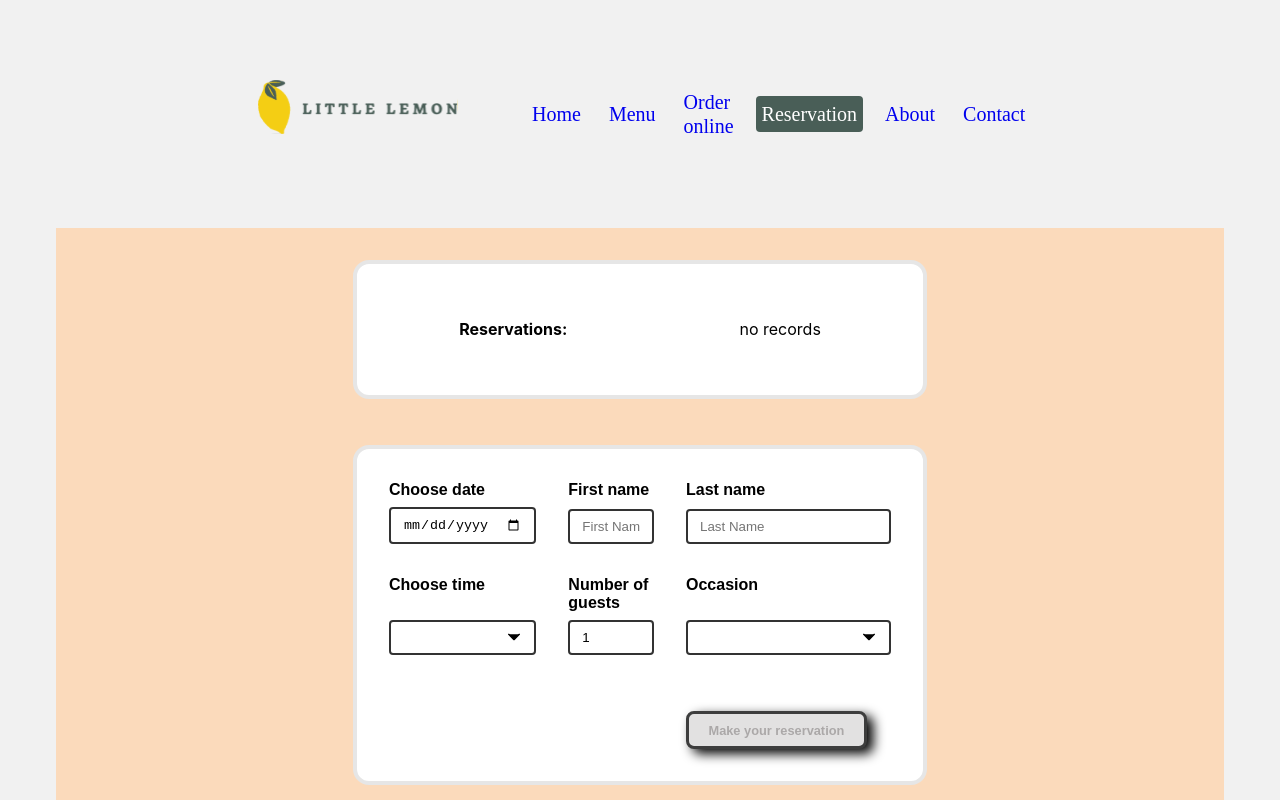
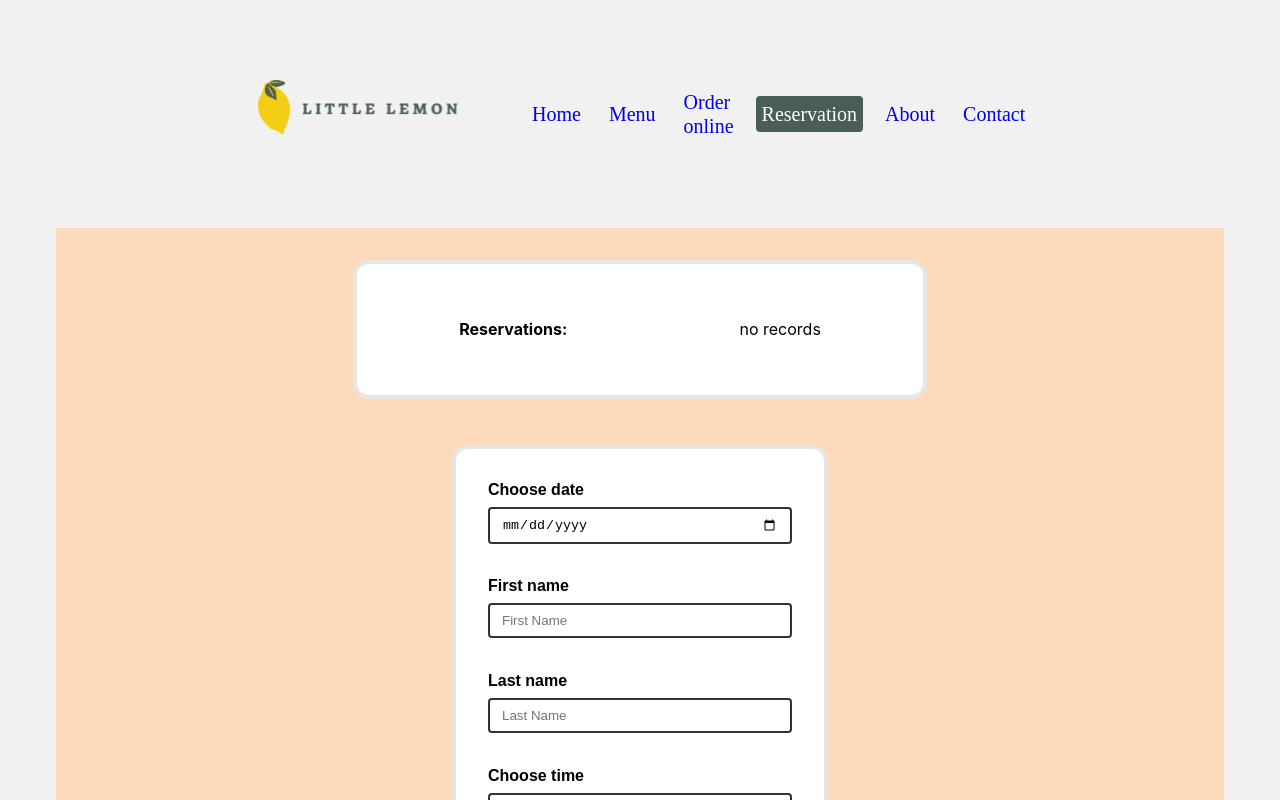
Before and after one commit to RoboCoode/restaurantApp, a React (Create React App) app: page /reservation in a window 1280 px wide. Shown: the top 800 px of the page. Built offline with nearby package versions, Linux system fonts and the light colour scheme; a web font is replaced by a local one.

Commit message:
formData + formErrors

```diff
--- a/src/components/BookingForm.css
+++ b/src/components/BookingForm.css
@@ -5,12 +5,12 @@ form {
   background-color: hsl(0, 0%, 100%);
   border: 4px solid hsl(0, 0%, 90%);
   display: grid;
-  grid-template-columns: 1fr 1fr;
-  gap: 2rem;
+  grid-template-columns: 1fr ;
+  gap: 0.5rem;
 }
 
 .bookingform {
-  grid-column: 4/10;
+  grid-column: 5/9;
   grid-row: 3/7;
 }
 
@@ -75,7 +75,7 @@ button {
   font-size: 0.8rem;
   font-weight: 700;
   border-radius: 0.5rem;
-  grid-column: 3/3;
+  grid-column: 1/1;
   box-shadow: 0.4rem 0.3rem 0.7rem #000000;
   cursor: pointer;
 }
@@ -124,6 +124,9 @@ textarea:focus {
   box-shadow: 0 0 0 4px #495e57;
 }
 
+
+.input-error-message{ color:red ; font-size: 0.8rem; font-weight: 700;}
+.input-error{ border-color:red ; }
 
 
 @media screen and (max-width: 560px) {
--- a/src/components/BookingForm.js
+++ b/src/components/BookingForm.js
@@ -3,7 +3,7 @@ import "./BookingForm.css";
 
 function BookingForm(props) {
   function handleNewDateChange(e) {
-    props.setDate(e.target.value);
+    props.setFormData({ ...props.formData, date: e.target.value });
 
     props.updateFetchTime({ type: "newdate", date: e.target.value });
   }
@@ -15,76 +15,107 @@ function BookingForm(props) {
           <label htmlFor="res-date">Choose date</label>
           <input
             name="date"
-            value={props.date}
+            value={props.formData.date}
             onChange={handleNewDateChange}
+            onBlur={props.handleBlur}
+            className={props.formErrors.date ? "input-error" : ""}
             type="date"
             id="res-date"
             required
           />
+          <p className="input-error-message">{props.formErrors.date}</p>
         </div>
 
         <div className="labelbox">
           <label htmlFor="res-firstname">First name</label>
           <input
             name="firstName"
-            value={props.firstName}
-            onChange={(e) => props.setFirstName(e.target.value)}
+            value={props.formData.firstName}
+            onChange={(e) =>
+              props.setFormData({
+                ...props.formData,
+                firstName: e.target.value,
+              })
+            }
+            onBlur={props.handleBlur}
             type="text"
             id="res-firstname"
             placeholder="First Name"
             required
             minLength={2}
-            maxLength={50}
+            maxLength={20}
+            className={props.formErrors.firstName ? "input-error" : ""}
           />
+          <p className="input-error-message">{props.formErrors.firstName}</p>
         </div>
         <div className="labelbox">
           <label htmlFor="res-lastName">Last name</label>
           <input
-            name="last name"
-            value={props.lastName}
-            onChange={(e) => props.setLastName(e.target.value)}
+            name="lastName"
+            value={props.formData.lastName}
+            onChange={(e) =>
+              props.setFormData({ ...props.formData, lastName: e.target.value })
+            }
+            onBlur={props.handleBlur}
+            className={props.formErrors.lastName ? "input-error" : ""}
             type="text"
             id="res-lastName"
             placeholder="Last Name"
             minLength={2}
-            maxLength={50}
+            maxLength={20}
+            required
           />
+          <p className="input-error-message">{props.formErrors.lastName}</p>
         </div>
 
         <div className="labelbox">
           <label htmlFor="res-time">Choose time</label>
           <select
             name="time"
-            value={props.time}
-            onChange={(e) => props.setTime(e.target.value)}
+            value={props.formData.time}
+            onChange={(e) =>
+              props.setFormData({ ...props.formData, time: e.target.value })
+            }
+            onBlur={props.handleBlur}
+            className={props.formErrors.time ? "input-error" : ""}
             id="res-time "
             required
           >
             <option value={""}></option>
             <AvailableTimes avaTimes={props.avaTimes} />
           </select>
+          <p className="input-error-message">{props.formErrors.time}</p>
         </div>
         <div className="labelbox">
           <label htmlFor="guests">Number of guests</label>
           <input
             name="guest"
-            value={props.guest}
-            onChange={(e) => props.setGuest(e.target.value)}
+            value={props.formData.guest}
+            onChange={(e) =>
+              props.setFormData({ ...props.formData, guest: e.target.value })
+            }
+            onBlur={props.handleBlur}
+            className={props.formErrors.guest ? "input-error" : ""}
             type="number"
-            placeholder="1"
+            placeholder=""
             min="1"
             max="10"
             id="guests"
             required
           />
+          <p className="input-error-message">{props.formErrors.guest}</p>
         </div>
 
         <div className="labelbox">
           <label htmlFor="occasion">Occasion</label>
           <select
             name="occasion"
-            value={props.occasion}
-            onChange={(e) => props.setOccasion(e.target.value)}
+            value={props.formData.occasion}
+            onChange={(e) =>
+              props.setFormData({ ...props.formData, occasion: e.target.value })
+            }
+            className={props.formErrors.occasion ? "input-error" : ""}
+            onBlur={props.handleBlur}
             id="occasion"
             required
           >
@@ -92,6 +123,7 @@ function BookingForm(props) {
             <option value={"Birthday"}>Birthday</option>
             <option value={"Anniversary"}>Anniversary</option>
           </select>
+          <p className="input-error-message">{props.formErrors.occasion}</p>
         </div>
         <button
           aria-label="On Click"
--- a/src/components/Main.js
+++ b/src/components/Main.js
@@ -63,6 +63,8 @@ function Main() {
   const [index, setIndex] = useState(0);
   const [mobileSize, setMobileSize] = useState(window.innerWidth < 560);
 
+
+
   const handleNext = () => {
     if (index + 1 >= arrdishes.length) {
       setIndex(0);
@@ -78,6 +80,10 @@ function Main() {
       setIndex((prevState) => prevState - 1);
     }
   };
+
+
+
+
 
   useEffect(() => {
     function handleResize() {
--- a/src/components/Reservation.js
+++ b/src/components/Reservation.js
@@ -2,8 +2,6 @@ import BookingForm from "./BookingForm";
 import BookingSlot from "./BookingSlot";
 import { useState, useReducer, useEffect } from "react";
 import { fetchAPI } from "../fetchAPI.js";
-
-
 
 function Reservation() {
   function initializeTimes() {
@@ -15,7 +13,9 @@ function Reservation() {
       case "newdate": {
         return fetchData(action.date);
       }
-      default: { return }
+      default: {
+        return;
+      }
     }
   }
 
@@ -30,35 +30,45 @@ function Reservation() {
     {},
     initializeTimes
   );
-  const [date, setDate] = useState("");
-  const [firstName, setFirstName] = useState("");
-  const [lastName, setLastName] = useState("");
-  const [time, setTime] = useState("");
-  const [guest, setGuest] = useState("1");
-  const [occasion, setOccasion] = useState("");
+
   const [bookedSlots, setbookedSlots] = useState([]);
+  const [formErrors, setFormErrors] = useState({});
+  const [formData, setFormData] = useState({
+    date: "",
+    firstName: "",
+    lastName: "",
+    time: "",
+    guest: "1",
+    occasion: "",
+  });
 
   const getIsFormValid = () => {
-
-
-    return date && firstName && lastName && time && guest && occasion;
+    return (
+      formData.date &&
+      formData.firstName &&
+      formData.lastName &&
+      formData.time &&
+      formData.guest &&
+      formData.occasion
+    );
   };
 
-
   const clearForm = () => {
-    setFirstName("");
-    setLastName("");
-    setDate("");
-    setTime("");
-    setGuest("1");
-    setOccasion("");
+    setFormData({
+      date: "",
+      firstName: "",
+      lastName: "",
+      time: "",
+      guest: "",
+      occasion: "",
+    });
   };
 
   const bookingconditions = () => {
     for (let i = 0; i < bookedSlots.length; i++) {
       if (
-        bookedSlots[i].bookedDate === date &&
-        bookedSlots[i].bookedTime === time
+        bookedSlots[i].bookedDate === formData.date &&
+        bookedSlots[i].bookedTime === formData.time
       ) {
         alert(
           "This reservation are already booked. Please choose another time. "
@@ -75,6 +85,31 @@ function Reservation() {
     return true;
   };
 
+  const handleBlur = (e) => {
+    const { name, value } = e.target;
+
+    let error = { ...formErrors };
+    if (!value) {
+      error[name] = "This field is required";
+    } else if (name == "firstName") {
+      if (value.length <= 2 || value.length >= 25) {
+        error[name] = " Name should be more than 2 and less than 50 char";
+      } else {
+        delete error[name];
+      }
+    }else if (name == "guest") {
+       if (value == 0) { error[name] = "guests should be min 1"}
+       else { delete error[name]; }
+  }
+
+
+    else { delete error[name];}
+
+    setFormErrors(error);
+  };
+
+  console.log(formErrors);
+
   const handleSubmit = (e) => {
     e.preventDefault();
     if (bookingconditions()) {
@@ -82,13 +117,14 @@ function Reservation() {
 
       setbookedSlots((prevState) => [
         ...prevState,
-        { ["bookedDate"]: date, ["bookedTime"]: time },
+        { ["bookedDate"]: formData.date, ["bookedTime"]: formData.time },
       ]);
 
       clearForm();
     } else {
       return;
     }
+    console.log("formData: ", formData);
   };
 
   return (
@@ -97,20 +133,11 @@ function Reservation() {
         handleSubmit={handleSubmit}
         getIsFormValid={getIsFormValid}
         avaTimes={availableTimes}
-        date={date}
-        setDate={setDate}
-        firstName={firstName}
-        setFirstName={setFirstName}
-        lastName={lastName}
-        setLastName={setLastName}
-        time={time}
-        setTime={setTime}
-        guest={guest}
-        setGuest={setGuest}
-        occasion={occasion}
-        setOccasion={setOccasion}
+        formData={formData}
+        setFormData={setFormData}
         updateFetchTime={dispatch}
-
+        handleBlur={handleBlur}
+        formErrors={formErrors}
       />
       <BookingSlot bookedSlots={bookedSlots} />
     </div>
```
Also changed, not shown: src/components/BookingSlot.css (line endings or trailing spaces).
